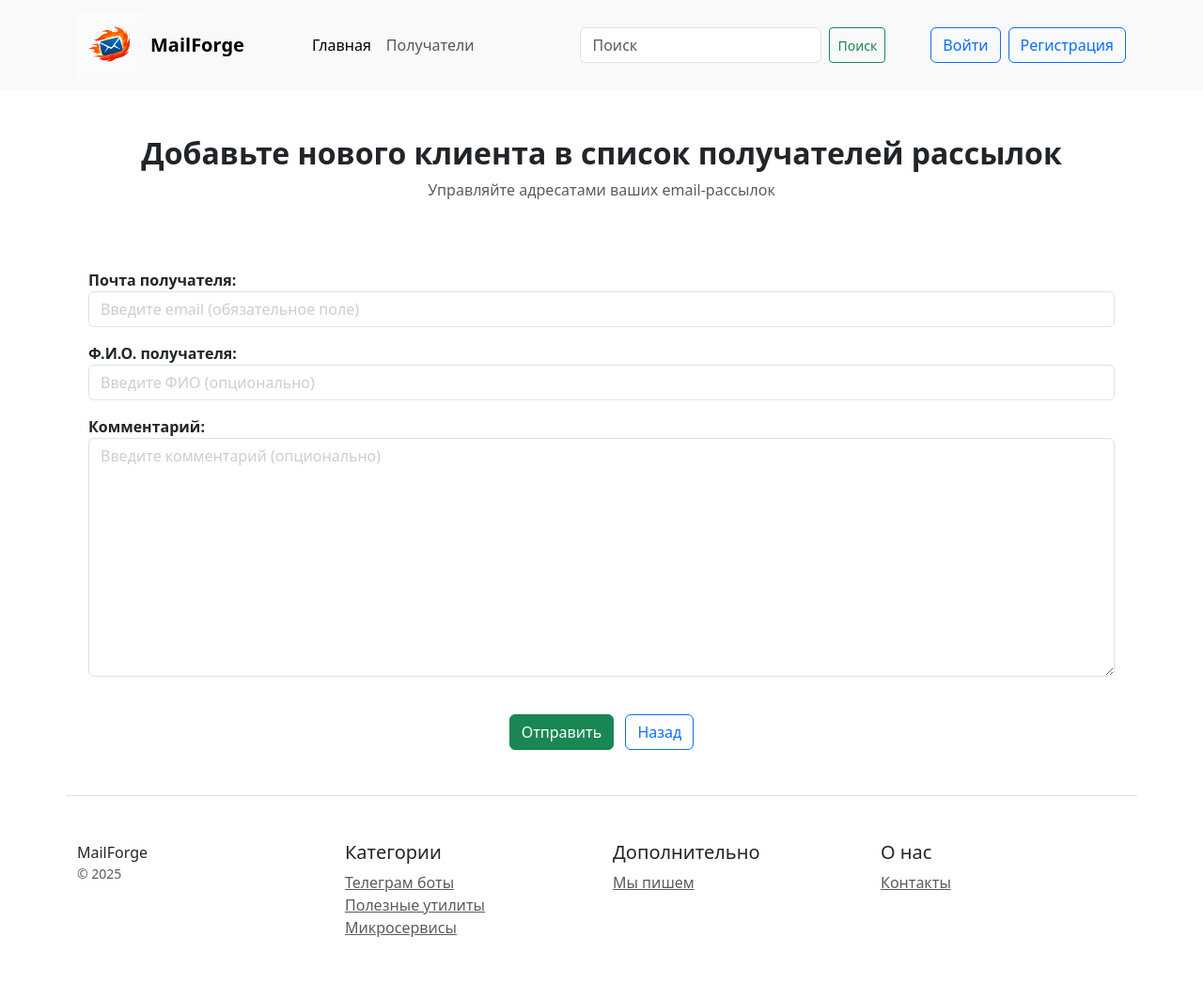
After one commit to MaksimLakovich/Coursework-4-Mailing-management-service, a Django app: page /mailing/recipients/add/ in a window 1280 px wide. The commit adds this page. Shown: the whole page at 94% size. Run offline with Django 5.2, Linux system fonts and the light colour scheme; some libraries are stand-ins or nearby versions.

Commit message:
1) Работы над "Управление клиентами" - добавлен контроллер для добавления нового получателя в список (RecipientCreateView). 2) Для данного контроллера добавлены (url, html-страница, форма) 3) Дополнен файл README.md

```diff
--- a/app_mailing/templates/app_mailing/base.html
+++ b/app_mailing/templates/app_mailing/base.html
@@ -14,6 +14,11 @@
         /* СДЕЛАТЬ ЖИРНЫМ ШРИФТ в названии полей на формах из FORMS.PY */
         form p label {
             font-weight: bold;
+            }
+
+        /* СТИЛИЗАЦИЯ ПОЛЕЙ ФОРМ - делает текст "placeholder" прозрачней до 70% */
+        .text-muted-secondary::placeholder {
+            opacity: 0.3;
             }
     </style>
     <link href="https://cdnjs.cloudflare.com/ajax/libs/font-awesome/6.0.0-beta3/css/all.min.css" rel="stylesheet">
--- a/app_mailing/templates/app_mailing/menu.html
+++ b/app_mailing/templates/app_mailing/menu.html
@@ -10,13 +10,10 @@
         <!-- Кнопки навигации -->
         <ul class="navbar-nav me-auto mb-2 mb-lg-0 ms-5">
             <li class="nav-item">
-                <a class="nav-link active" aria-current="page" href="#">Активная</a>
+                <a class="nav-link active" aria-current="page" href="#">Главная</a>
             </li>
             <li class="nav-item">
-                <a class="nav-link" href="#">Ссылка</a>
-            </li>
-            <li class="nav-item">
-                <a class="nav-link disabled">Отключенная</a>
+                <a class="nav-link" href="{% url 'app_mailing:recipient_list_page' %}">Получатели</a>
             </li>
         </ul>
 
--- /dev/null
+++ b/app_mailing/templates/app_mailing/recipient_form_add_new.html
@@ -0,0 +1,33 @@
+{% extends 'app_mailing/base.html' %}
+
+{% block title %}Добавление получателя{% endblock %}
+
+{% block content %}
+
+<!-- Заголовок страницы -->
+<div class="text-center my-5">
+    <h2 class="fw-bold">Добавьте нового клиента в список получателей рассылок</h2>
+    <p class="text-muted">Управляйте адресатами ваших email-рассылок</p>
+</div>
+
+<div class="container">
+    <div class="row text-start">
+        <div class="col-lg-12 col-md-12 col-sm-12">
+            <div class="card-body mt-4">
+
+                <!-- Отображение формы RecipientForm(forms.ModelForm) для добавления получателя рассылки-->
+                <form method="post" enctype="multipart/form-data" class="form-floating">
+                    {% csrf_token %}
+                    {{ form.as_p }}
+                    <!-- Кнопки -->
+                    <div class="text-center">
+                        <button type="submit" class="btn btn-success mt-4 me-2">Отправить</button>
+                        <a href="{% url 'app_mailing:recipient_list_page' %}" class="btn btn-outline-primary mt-4">Назад</a>
+                    </div>
+                </form>
+            </div>
+        </div>
+    </div>
+</div>
+
+{% endblock %}
--- a/app_mailing/templates/app_mailing/recipient_list.html
+++ b/app_mailing/templates/app_mailing/recipient_list.html
@@ -12,7 +12,7 @@
 
 <!-- Кнопка добавления -->
 <div class="d-flex justify-content-end mb-4">
-    <a href="#" class="btn btn-success shadow-sm">
+    <a href="{% url 'app_mailing:recipient_form_add_page' %}" class="btn btn-success shadow-sm">
         <i class="fas fa-plus me-2"></i>Добавить получателя
     </a>
 </div>
--- a/app_mailing/urls.py
+++ b/app_mailing/urls.py
@@ -9,7 +9,7 @@ app_name = AppMailingConfig.name
 urlpatterns = [
     path("recipients/", views.RecipientListView.as_view(), name="recipient_list_page"),
     # path("product/<int:pk>/detail/", views.CatalogDetailView.as_view(), name="product_detail_page"),
-    # path("product/add_product/", views.CatalogCreateView.as_view(), name="add_your_product_page"),
+    path("recipients/add/", views.RecipientCreateView.as_view(), name="recipient_form_add_page"),
     # path("product/<int:pk>/update/", views.CatalogUpdateView.as_view(), name="update_product_page"),
     # path("product/<int:pk>/delete/", views.CatalogDeleteView.as_view(), name="product_confirm_delete_page"),
     # path("contacts/", views.CatalogContactsView.as_view(), name="contacts_page"),
--- a/app_mailing/views.py
+++ b/app_mailing/views.py
@@ -1,5 +1,7 @@
+from django.urls import reverse_lazy
 from django.views import generic
 
+from app_mailing.forms import AddNewRecipientForm
 from app_mailing.models import Recipient
 
 
@@ -12,9 +14,13 @@ class RecipientListView(generic.ListView):
 
 
 class RecipientCreateView(generic.CreateView):
-    """."""
+    """Представление для отображения страницы *recipient_form_add_new.html* с добавлением
+    в список нового Получателя рассылки."""
 
-    pass
+    model = Recipient
+    form_class = AddNewRecipientForm
+    template_name = "app_mailing/recipient_form_add_new.html"
+    success_url = reverse_lazy("app_mailing:recipient_list_page")
 
 
 class RecipientDetailView(generic.DetailView):
```
Also changed, not shown: README.md.
